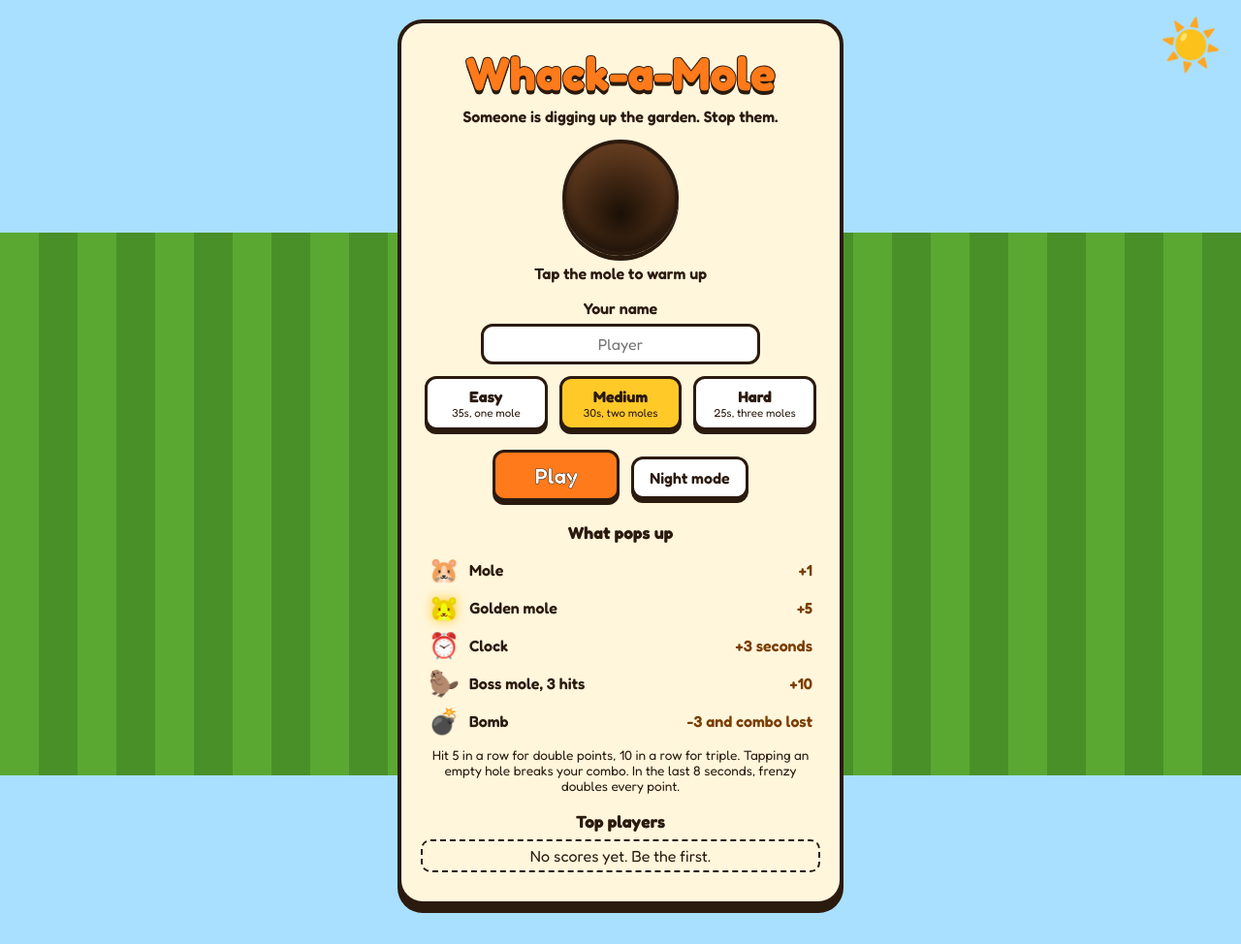
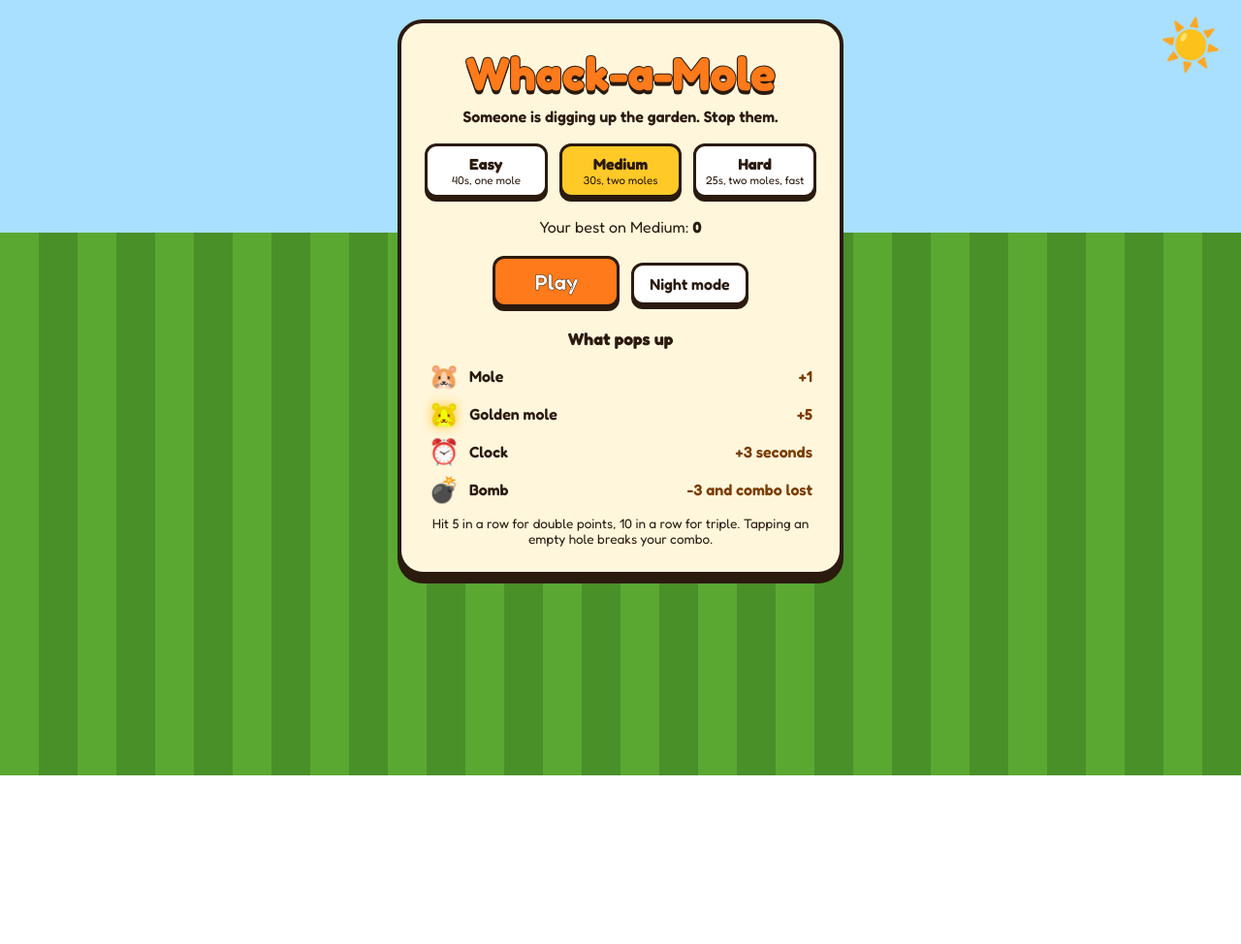
Before and after one commit to ranabilal-hub/Whack-a-Mole-GAME, a plain HTML site: page index.html in a window 1280 px wide. Shown: the whole page at 97% size. After the commit the page ends 800 px from the top, so only its background shows below. Drawn offline with Linux system fonts and the light colour scheme.

Commit message:
Refactor game UI and scoring instructions
Removed warm-up mole section and adjusted difficulty descriptions. Updated note on scoring and removed sections for badges and top players.

```diff
--- a/index.html
+++ b/index.html
@@ -14,21 +14,13 @@
     <h1 class="logo">Whack-a-Mole</h1>
     <p class="tag">Someone is digging up the garden. Stop them.</p>
 
-    <!-- Warm-up mole: tap it before you play -->
-    <button class="hole demo" id="demoHole" aria-label="Practice mole">
-      <span class="mole" id="demoMole">🐹</span>
-    </button>
-    <p class="warm" id="warmText">Tap the mole to warm up</p>
+    <div class="levels" id="levels" role="group" aria-label="Difficulty">
+      <button class="lvl" data-level="easy"><b>Easy</b><small>40s, one mole</small></button>
+      <button class="lvl on" data-level="medium"><b>Medium</b><small>30s, two moles</small></button>
+      <button class="lvl" data-level="hard"><b>Hard</b><small>25s, two moles, fast</small></button>
+    </div>
 
-    <label class="field">Your name
-      <input id="nameInput" maxlength="12" placeholder="Player" autocomplete="off">
-    </label>
-
-    <div class="levels" id="levels" role="group" aria-label="Difficulty">
-      <button class="lvl" data-level="easy"><b>Easy</b><small>35s, one mole</small></button>
-      <button class="lvl on" data-level="medium"><b>Medium</b><small>30s, two moles</small></button>
-      <button class="lvl" data-level="hard"><b>Hard</b><small>25s, three moles</small></button>
-    </div>
+    <p class="bestline">Your best on <span id="bestLevel">Medium</span>: <b id="bestStart">0</b></p>
 
     <button class="big" id="playBtn">Play</button>
     <button class="themeBtn">Night mode</button>
@@ -39,16 +31,11 @@
         <li><span class="ico">🐹</span> Mole <em>+1</em></li>
         <li><span class="ico gold">🐹</span> Golden mole <em>+5</em></li>
         <li><span class="ico">⏰</span> Clock <em>+3 seconds</em></li>
-        <li><span class="ico">🦫</span> Boss mole, 3 hits <em>+10</em></li>
         <li><span class="ico">💣</span> Bomb <em>-3 and combo lost</em></li>
       </ul>
-      <p class="note">Hit 5 in a row for double points, 10 in a row for triple. Tapping an empty hole breaks your combo. In the last 8 seconds, frenzy doubles every point.</p>
+      <p class="note">Hit 5 in a row for double points, 10 in a row for triple. Tapping an empty hole breaks your combo.</p>
     </section>
 
-    <section class="boardwrap">
-      <h2>Top players</h2>
-      <ol class="board" id="boardStart"></ol>
-    </section>
   </main>
 
   <!-- ===== GAME SCREEN ===== -->
@@ -60,7 +47,6 @@
       <div class="stat">Best <b id="best">0</b></div>
     </div>
     <div class="bar"><div id="barFill"></div></div>
-    <p class="frenzyMsg">Frenzy! Double points</p>
     <div class="grid" id="grid"></div>
     <div class="row">
       <button id="pauseBtn">Pause</button>
@@ -83,10 +69,6 @@
         <div><b id="rAcc">0%</b>accuracy</div>
         <div><b id="rCombo">0</b>best streak</div>
       </div>
-      <h3>Badges earned</h3>
-      <div class="badges" id="badges"></div>
-      <h3>Top players</h3>
-      <ol class="board" id="boardOver"></ol>
       <div class="row">
         <button class="big" id="playAgain">Play again</button>
         <button id="menuBtn">Menu</button>
```
